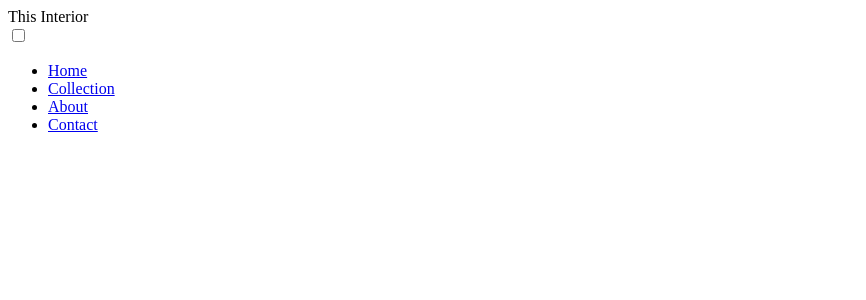
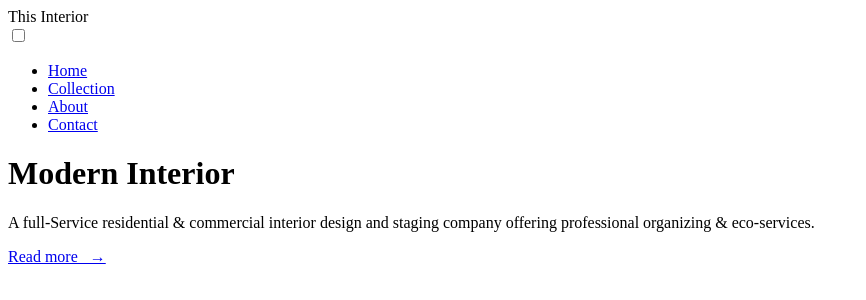
Before and after one commit to shanmukhrvl/interior-consultant-page, a plain HTML site: page index.html in a window 1280 px wide. Shown: the whole page, without its empty margins (0-866 px from the left). Drawn offline with Linux system fonts and the light colour scheme.

Commit message:
added main content

```diff
--- a/index.html
+++ b/index.html
@@ -28,7 +28,11 @@
             </nav>
         </header>
 
-
+        <main class="main">
+            <h1>Modern Interior</h1>
+            <p>A full-Service residential & commercial interior design and staging company offering professional organizing & eco-services.</p>
+            <a href="#">Read more &nbsp; &rarr;</a>
+        </main>
     </div>
 
 </body>
```
